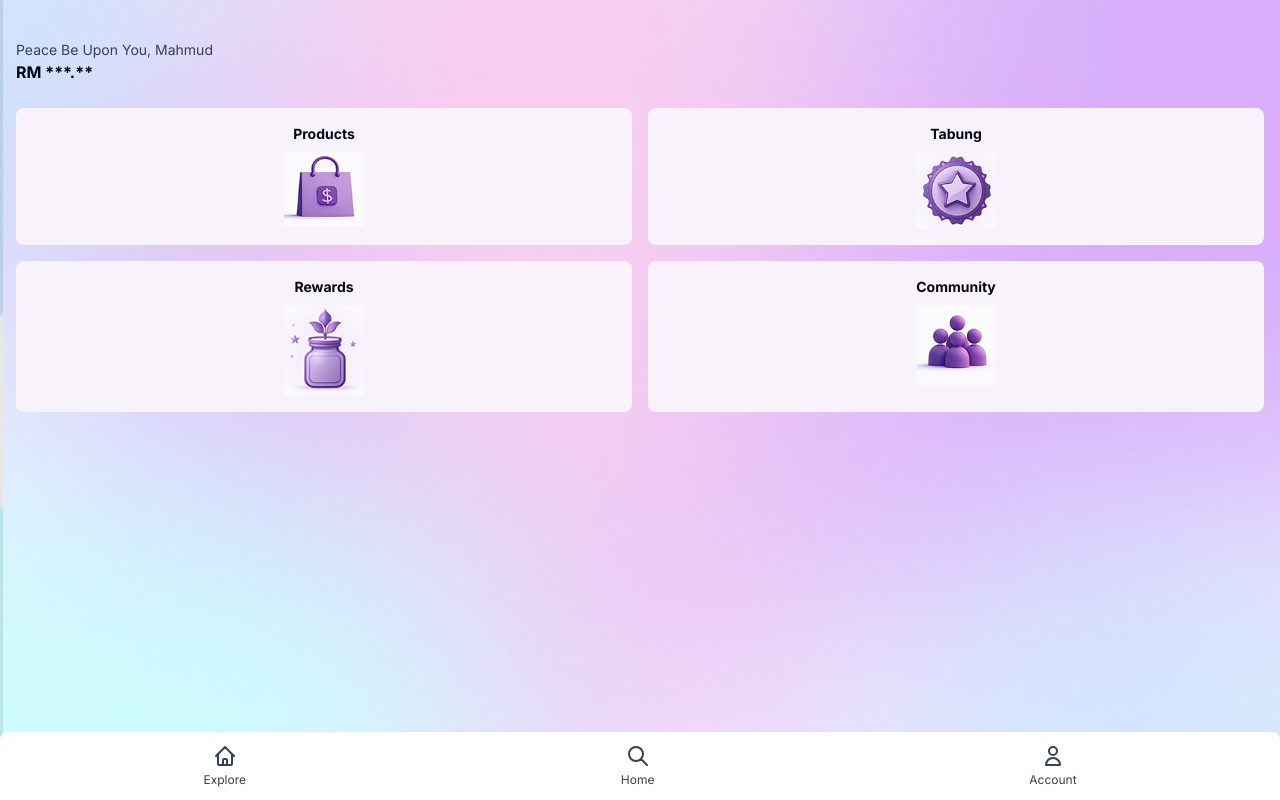
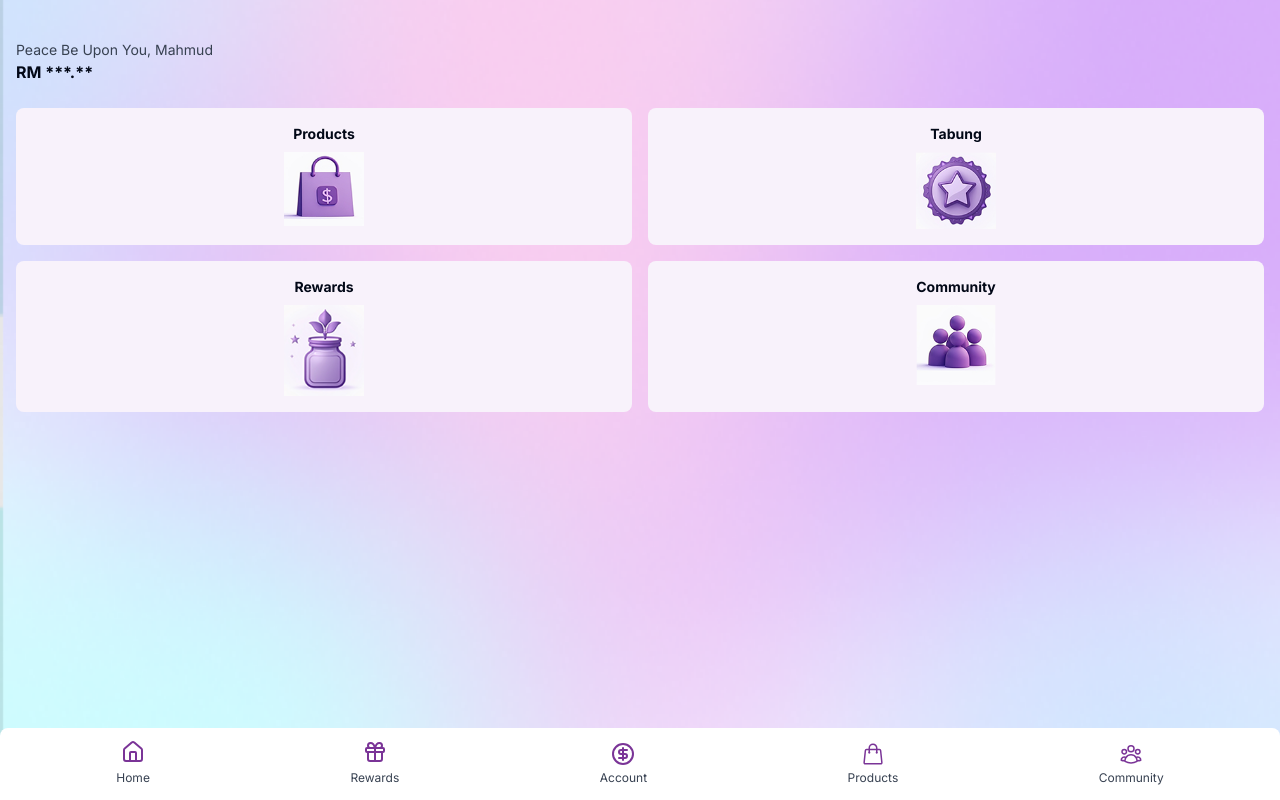
Before and after one commit to asrafamran/hacktive-demo, a Next.js app: page / in a window 1280 px wide. Built offline with nearby package versions, Linux system fonts and the light colour scheme.

Commit message:
FEAT: change navbar

```diff
--- a/src/components/Navbar.tsx
+++ b/src/components/Navbar.tsx
@@ -1,57 +1,50 @@
+import { CircleDollarSign, Gift, House } from "lucide-react";
+import Link from "next/link";
+
 const Navbar = () => {
     return (
         <nav className="fixed bottom-0 left-0 right-0 bg-white rounded-t-lg py-3 px-4">
             <div className="max-w-screen-xl mx-auto flex items-center justify-around text-gray-700">
                 {/* Example navigation items */}
-                <button className="flex flex-col items-center">
-                    <svg
-                        className="w-6 h-6"
-                        fill="none"
-                        stroke="currentColor"
-                        viewBox="0 0 24 24"
-                    >
-                        <path
-                            strokeLinecap="round"
-                            strokeLinejoin="round"
-                            strokeWidth={2}
-                            d="M3 12l2-2m0 0l7-7 7 7M5 10v10a1 1 0 001 1h3m10-11l2 2m-2-2v10a1 1 0 01-1 1h-3m-6 0a1 1 0 001-1v-4a1 1 0 011-1h2a1 1 0 011 1v4a1 1 0 001 1m-6 0h6"
-                        />
-                    </svg>
-                    <span className="text-xs mt-1">Explore</span>
-                </button>
-
-                <button className="flex flex-col items-center">
-                    <svg
-                        className="w-6 h-6"
-                        fill="none"
-                        stroke="currentColor"
-                        viewBox="0 0 24 24"
-                    >
-                        <path
-                            strokeLinecap="round"
-                            strokeLinejoin="round"
-                            strokeWidth={2}
-                            d="M21 21l-6-6m2-5a7 7 0 11-14 0 7 7 0 0114 0z"
-                        />
-                    </svg>
+                <button>
+                    <Link href={"/"} className="flex flex-col items-center">
+                        <House className="text-[#7A3497]" />
+                    </Link>
                     <span className="text-xs mt-1">Home</span>
                 </button>
 
-                <button className="flex flex-col items-center">
-                    <svg
-                        className="w-6 h-6"
-                        fill="none"
-                        stroke="currentColor"
-                        viewBox="0 0 24 24"
-                    >
-                        <path
-                            strokeLinecap="round"
-                            strokeLinejoin="round"
-                            strokeWidth={2}
-                            d="M16 7a4 4 0 11-8 0 4 4 0 018 0zM12 14a7 7 0 00-7 7h14a7 7 0 00-7-7z"
-                        />
-                    </svg>
-                    <span className="text-xs mt-1">Account</span>
+                <button>
+                    <Link href={"/rewards"} className="flex flex-col items-center">
+                        <Gift className="text-[#7A3497]" />
+                    </Link>
+                    <span className="text-xs mt-1">Rewards</span>
+                </button>
+
+                <button>
+                    <Link href={"/tabung"} className="flex flex-col items-center">
+                        <CircleDollarSign className="text-[#7A3497]" />
+                        <span className="text-xs mt-1">Account</span>
+                    </Link>
+                </button>
+
+                <button>
+                    <Link href={"/products"} className="flex flex-col items-center">
+                        <svg xmlns="http://www.w3.org/2000/svg" fill="none" viewBox="0 0 24 24" strokeWidth={1.5} stroke="currentColor" className="size-6 text-[#7A3497]">
+                            <path strokeLinecap="round" strokeLinejoin="round" d="M15.75 10.5V6a3.75 3.75 0 1 0-7.5 0v4.5m11.356-1.993 1.263 12c.07.665-.45 1.243-1.119 1.243H4.25a1.125 1.125 0 0 1-1.12-1.243l1.264-12A1.125 1.125 0 0 1 5.513 7.5h12.974c.576 0 1.059.435 1.119 1.007ZM8.625 10.5a.375.375 0 1 1-.75 0 .375.375 0 0 1 .75 0Zm7.5 0a.375.375 0 1 1-.75 0 .375.375 0 0 1 .75 0Z" />
+                        </svg>
+
+                        <span className="text-xs mt-1">Products</span>
+                    </Link>
+                </button>
+
+                <button>
+                    <Link href={"/community"} className="flex flex-col items-center">
+                        <svg xmlns="http://www.w3.org/2000/svg" fill="none" viewBox="0 0 24 24" strokeWidth={1.5} stroke="currentColor" className="size-6 text-[#7A3497]">
+                            <path strokeLinecap="round" strokeLinejoin="round" d="M18 18.72a9.094 9.094 0 0 0 3.741-.479 3 3 0 0 0-4.682-2.72m.94 3.198.001.031c0 .225-.012.447-.037.666A11.944 11.944 0 0 1 12 21c-2.17 0-4.207-.576-5.963-1.584A6.062 6.062 0 0 1 6 18.719m12 0a5.971 5.971 0 0 0-.941-3.197m0 0A5.995 5.995 0 0 0 12 12.75a5.995 5.995 0 0 0-5.058 2.772m0 0a3 3 0 0 0-4.681 2.72 8.986 8.986 0 0 0 3.74.477m.94-3.197a5.971 5.971 0 0 0-.94 3.197M15 6.75a3 3 0 1 1-6 0 3 3 0 0 1 6 0Zm6 3a2.25 2.25 0 1 1-4.5 0 2.25 2.25 0 0 1 4.5 0Zm-13.5 0a2.25 2.25 0 1 1-4.5 0 2.25 2.25 0 0 1 4.5 0Z" />
+                        </svg>
+
+                        <span className="text-xs mt-1">Community</span>
+                    </Link>
                 </button>
             </div>
         </nav>
```
